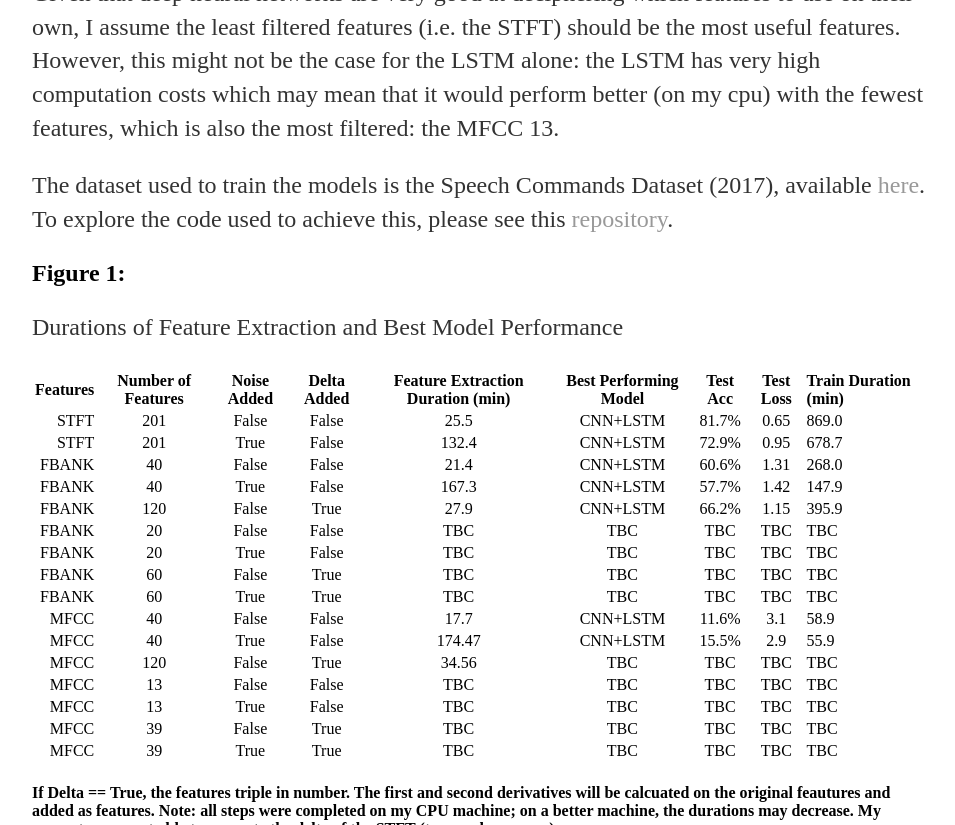
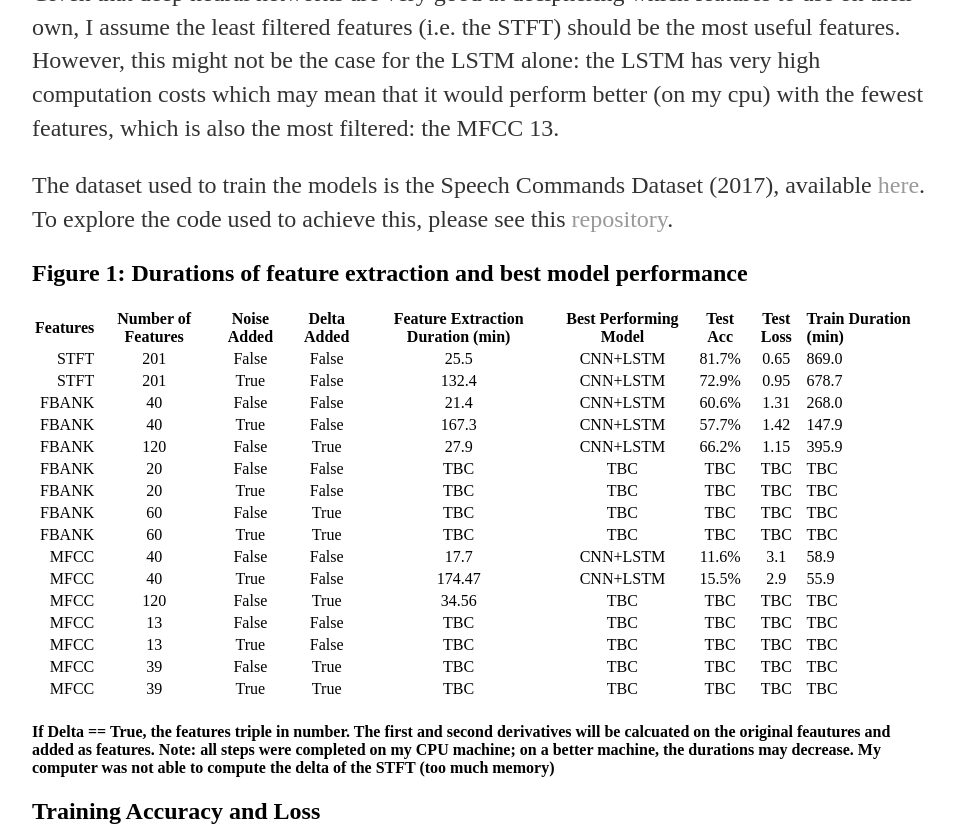
Before and after one commit to a-n-rose/a-n-rose.github.io, a Jekyll site: the page built from _posts/2019-02-17-comparing-features-and-models-deep-learning-and-speech.md, in a window 1280 px wide and 900 px high, scrolled down 1290 px, cut to the strip 0-825 px from the top of the window. Shown: the whole strip, without its empty margins (160-1115 px from the left). Built offline with Jekyll 4.4.1, drawn with Linux system fonts in a browser that asks for light colours.

Commit message:
title table adjustment

```diff
--- a/_posts/2019-02-17-comparing-features-and-models-deep-learning-and-speech.md
+++ b/_posts/2019-02-17-comparing-features-and-models-deep-learning-and-speech.md
@@ -32,9 +32,7 @@ Given that deep neural networks are very good at deciphering which features to u
 The dataset used to train the models is the Speech Commands Dataset (2017), available <a href="https://ai.googleblog.com/2017/08/launching-speech-commands-dataset.html">here</a>. To explore the code used to achieve this, please see this <a href="https://github.com/a-n-rose/Build-CNN-or-LSTM-or-CNNLSTM-with-speech-features">repository</a>.
 
 
-## Figure 1:
-
-Durations of Feature Extraction and Best Model Performance
+## Figure 1: Durations of feature extraction and best model performance
 
 | Features | Number of Features  | Noise Added | Delta Added | Feature Extraction Duration (min) | Best Performing Model | Test Acc | Test Loss | Train Duration (min) |
 |----:|:----:|:----:|:---:|:---:|:---:|:---:|:---:|:---|
```
